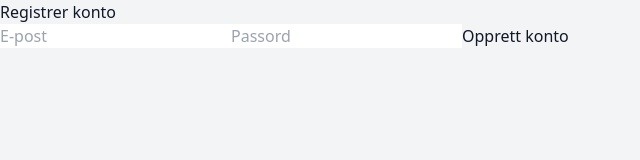
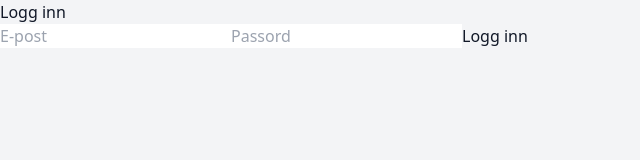
Before and after one commit to cosmicencounters5-png/cv-proffen, a Next.js app: page /login in a window 1280 px wide. Shown: the top 160 px of the page, without its empty margins (0-640 px from the left). Built offline with nearby package versions, Linux system fonts and the light colour scheme; no server answers.

Commit message:
Update page.tsx

```diff
--- a/app/login/page.tsx
+++ b/app/login/page.tsx
@@ -4,32 +4,30 @@ import { useState } from "react";
 import { supabase } from "@/lib/supabaseClient";
 import { useRouter } from "next/navigation";
 
-export default function RegisterPage() {
+export default function LoginPage() {
   const router = useRouter();
   const [email, setEmail] = useState("");
   const [password, setPassword] = useState("");
   const [error, setError] = useState("");
 
-  async function register() {
+  async function login() {
     setError("");
-
-    const { error } = await supabase.auth.signUp({
+    const { error } = await supabase.auth.signInWithPassword({
       email,
       password,
     });
 
     if (error) {
       setError(error.message);
-      return;
+    } else {
+      router.push("/cv");
     }
-
-    router.push("/login");
   }
 
   return (
     <div className="container">
       <div className="card">
-        <h1>Registrer konto</h1>
+        <h1>Logg inn</h1>
 
         <input
           placeholder="E-post"
@@ -46,7 +44,7 @@ export default function RegisterPage() {
 
         {error && <p style={{ color: "red" }}>{error}</p>}
 
-        <button onClick={register}>Opprett konto</button>
+        <button onClick={login}>Logg inn</button>
       </div>
     </div>
   );
```
